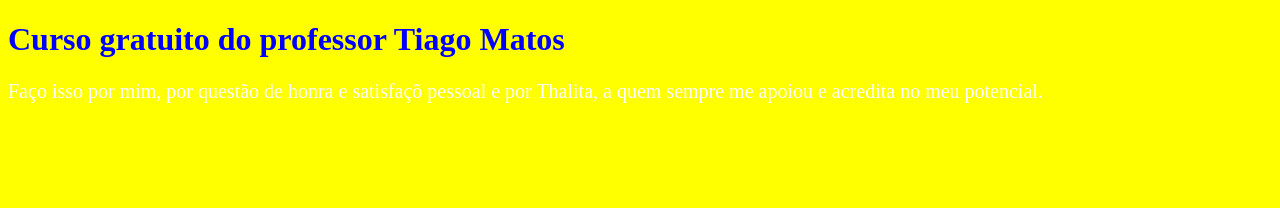
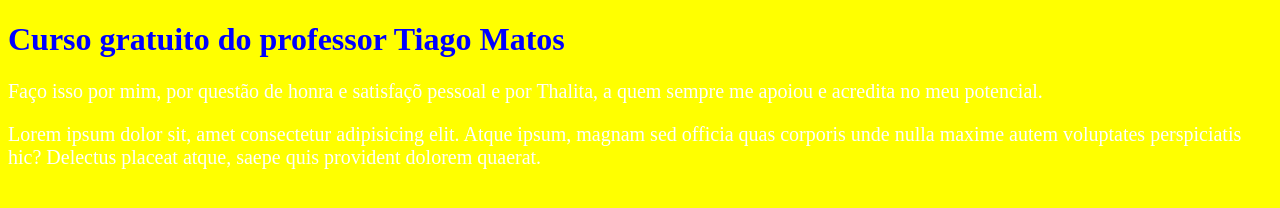
Before and after one commit to MarioAzevedo82/projeto-1, a plain HTML site: page index.html in a window 1280 px wide. Drawn offline with Linux system fonts and the light colour scheme.

Commit message:
Adicionado texto Loren no body

```diff
--- a/index.html
+++ b/index.html
@@ -11,5 +11,9 @@
     <p>Faço isso por mim, por questão de honra e satisfaçõ pessoal e por
         Thalita, a quem sempre me apoiou e acredita no meu potencial.
     </p>
+    <p>Lorem ipsum dolor sit, amet consectetur adipisicing elit.
+        Atque ipsum, magnam sed officia quas corporis unde nulla
+         maxime autem voluptates perspiciatis hic? Delectus
+          placeat atque, saepe quis provident dolorem quaerat.</p>
 </body>
 </html>
```
